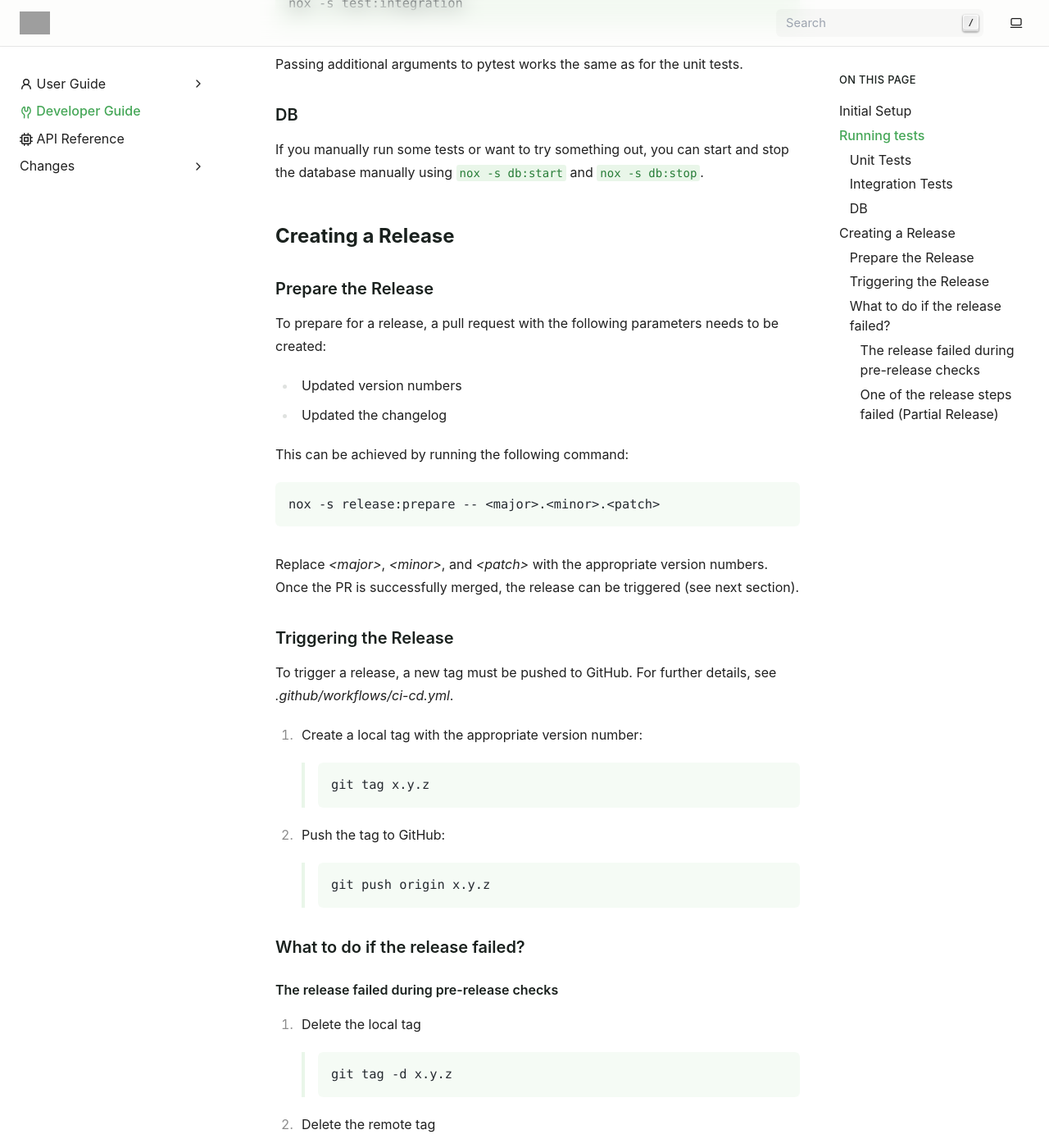
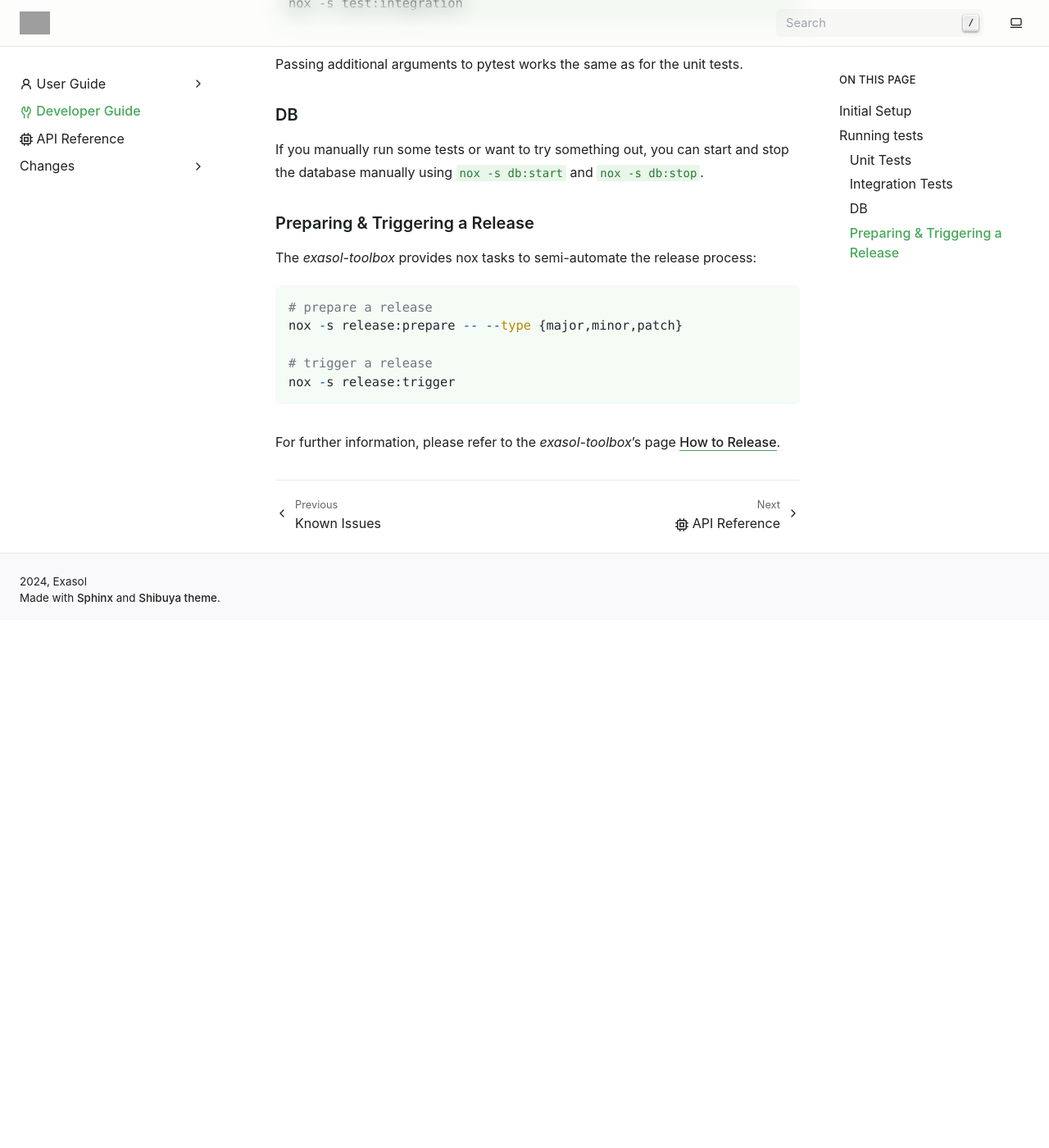
Before and after one commit to exasol/pyexasol, a Sphinx documentation site: the page built from doc/developer_guide.rst, in a window 1280 px wide and 1400 px high, scrolled down 1784 px. Shown: the whole window at 82% size. Built offline with Sphinx 7.4.7, drawn with Linux system fonts in a browser that asks for light colours; pages that are not in the unit, such as notebooks, are missing from menus; after the commit the page ends 2540 px from its top, so only the background shows below that; some of the changed text lies outside the part shown; grey boxes are pictures that could not be loaded.

Commit message:
Update preparing & triggering a release steps

```diff
--- a/doc/developer_guide.rst
+++ b/doc/developer_guide.rst
@@ -22,7 +22,7 @@
 
 Once you have set up all dependencies and activated the poetry shell, all further tasks for development should be available via the task runner ``nox``. To see all available tasks, run the following command: ``nox --list``.
 
-To execute a specific task, run ``nox -s <taskname>``. For example, ``nox -s test:unit``.
+To execute a specific task, run ``nox -s <task name>``. For example, ``nox -s test:unit``.
 
 Running tests
 ++++++++++++++
@@ -75,73 +75,18 @@
 --
 If you manually run some tests or want to try something out, you can start and stop the database manually using ``nox -s db:start`` and ``nox -s db:stop``.
 
-Creating a Release
-++++++++++++++++++
+Preparing & Triggering a Release
+--------------------------------
 
-Prepare the Release
--------------------
+The `exasol-toolbox` provides nox tasks to semi-automate the release process:
 
-To prepare for a release, a pull request with the following parameters needs to be created:
+.. code-block:: python
 
-- Updated version numbers
-- Updated the changelog
+    # prepare a release
+    nox -s release:prepare -- --type {major,minor,patch}
 
-This can be achieved by running the following command:
+    # trigger a release
+    nox -s release:trigger
 
-.. code-block:: shell
-
-   nox -s release:prepare -- <major>.<minor>.<patch>
-
-Replace `<major>`, `<minor>`, and `<patch>` with the appropriate version numbers.
-Once the PR is successfully merged, the release can be triggered (see next section).
-
-Triggering the Release
-----------------------
-
-To trigger a release, a new tag must be pushed to GitHub. For further details, see `.github/workflows/ci-cd.yml`.
-
-1. Create a local tag with the appropriate version number:
-
-    .. code-block:: shell
-
-        git tag x.y.z
-
-2. Push the tag to GitHub:
-
-    .. code-block:: shell
-
-        git push origin x.y.z
-
-
-What to do if the release failed?
----------------------------------
-
-The release failed during pre-release checks
-~~~~~~~~~~~~~~~~~~~~~~~~~~~~~~~~~~~~~~~~~~~~
-
-#. Delete the local tag
-
-    .. code-block:: shell
-
-        git tag -d x.y.z
-
-#. Delete the remote tag
-
-    .. code-block:: shell
-
-        git push --delete origin x.y.z
-
-#. Fix the issue(s) which lead to the failing checks
-#. Start the release process from the beginning
-
-
-One of the release steps failed (Partial Release)
-~~~~~~~~~~~~~~~~~~~~~~~~~~~~~~~~~~~~~~~~~~~~~~~~~
-#. Check the Github action/workflow to see which steps failed
-#. Finish or redo the failed release steps manually
-
-.. note:: Example
-
-    **Scenario**: Publishing of the release on Github was successfully but during the PyPi release, the upload step got interrupted.
-
-    **Solution**: Manually push the package to PyPi
+For further information, please refer to the `exasol-toolbox`'s page `How to Release
+<https://exasol.github.io/python-toolbox/main/user_guide/how_to_release.html>`_.
```
